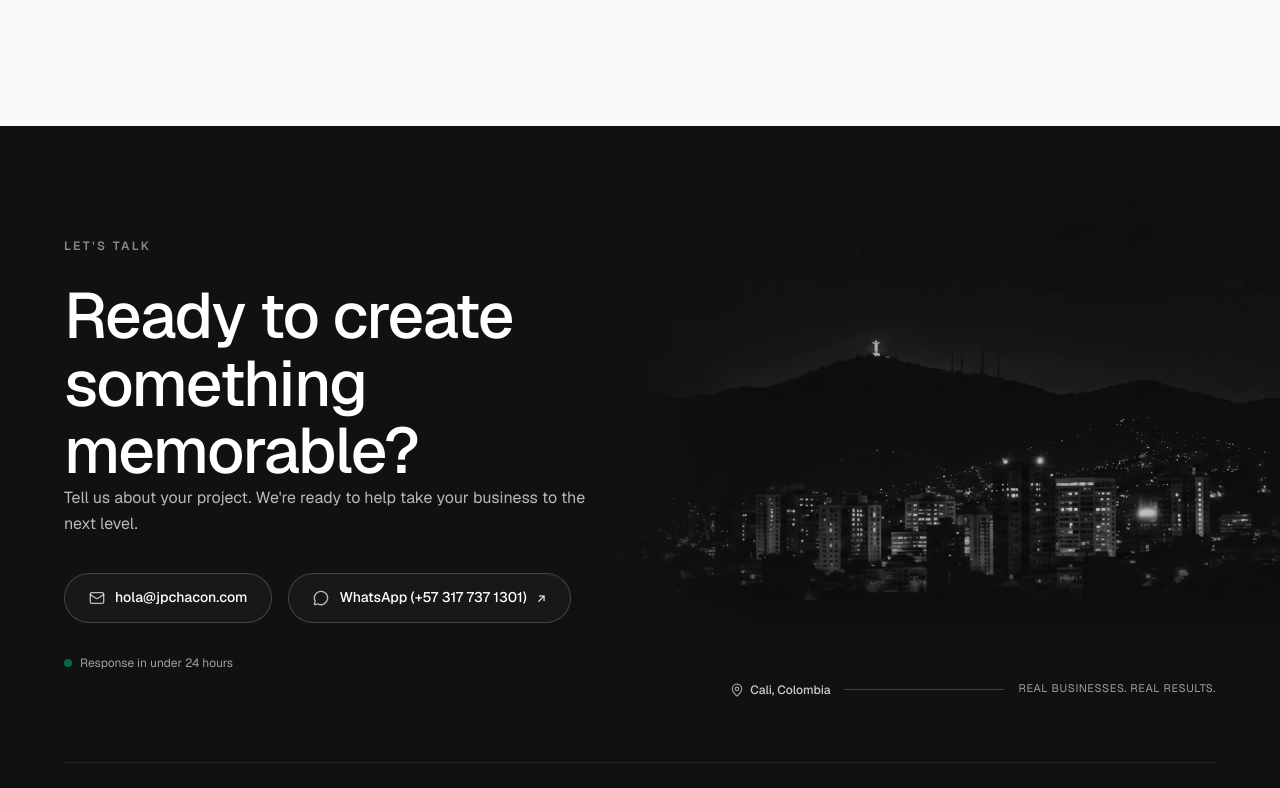
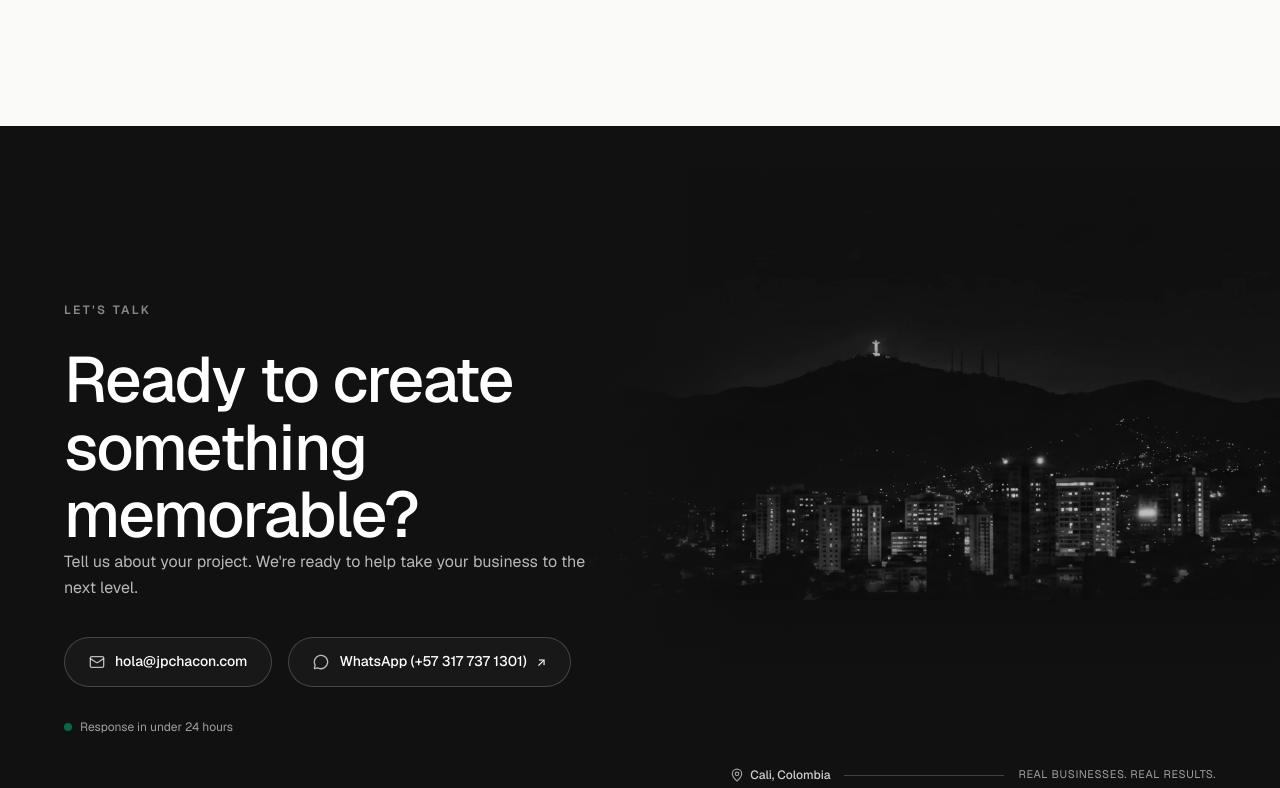
Before and after one commit to Juanpa571/portfolio, a React (Vite) app: page / in a window 1280 px wide. Shown: the part 5232-6020 px from the top of the page. Built offline with nearby package versions, Linux system fonts and the light colour scheme.

Commit message:
fix(footer): lower hero content to equalize vertical spacing above and below

```diff
--- a/src/components/layout/Footer.tsx
+++ b/src/components/layout/Footer.tsx
@@ -74,15 +74,15 @@ export const Footer: React.FC = () => {
       </div>
 
       {/* Expanded Container with reduced side margins to give monumental breathing room */}
-      <div className="w-full max-w-[1760px] mx-auto px-6 sm:px-10 lg:px-14 xl:px-16 2xl:px-20 pt-16 sm:pt-20 lg:pt-24 pb-8 flex flex-col justify-between relative z-10">
+      <div className="w-full max-w-[1760px] mx-auto px-6 sm:px-10 lg:px-14 xl:px-16 2xl:px-20 pt-20 sm:pt-24 lg:pt-28 pb-8 flex flex-col justify-between relative z-10">
 
         {/* ========================================================
             PART 1: HERO ZONE (Split: Left Copy + Right Panoramic Night City)
             ======================================================== */}
-        <div className="relative min-h-[460px] lg:min-h-[500px] xl:min-h-[540px] flex flex-col justify-between pb-12 sm:pb-14 lg:pb-16">
+        <div className="relative flex flex-col justify-between pt-4 sm:pt-6 lg:pt-8 pb-8 sm:pb-10 lg:pb-12">
 
           {/* Upper Content Row: Left Hero Copy */}
-          <div className="relative z-10 w-full lg:w-[48%] xl:w-[46%] 2xl:w-[44%] flex flex-col items-start justify-center space-y-6 sm:space-y-7 pt-2 lg:pt-4">
+          <div className="relative z-10 w-full lg:w-[48%] xl:w-[46%] 2xl:w-[44%] flex flex-col items-start justify-center space-y-6 sm:space-y-7 pt-4 sm:pt-6 lg:pt-8">
 
             {/* Eyebrow */}
             <span className="text-[11px] sm:text-xs font-semibold tracking-[0.2em] text-white/50 uppercase font-sans">
@@ -154,7 +154,7 @@ export const Footer: React.FC = () => {
           </div>
 
           {/* Baseline Row: Orientation Line Lockup Matching Mockup Baseline */}
-          <div className="relative z-10 w-full flex items-center justify-between lg:justify-end gap-3.5 pt-6 lg:pt-0 text-xs font-sans text-white/70 select-none">
+          <div className="relative z-10 w-full flex items-center justify-between lg:justify-end gap-3.5 pt-6 sm:pt-8 lg:pt-8 text-xs font-sans text-white/70 select-none">
             <div className="flex items-center gap-1.5 shrink-0 text-white/80">
               <MapPin className="w-3.5 h-3.5 text-white/60" />
               <span className="font-medium text-[11px] sm:text-xs">Cali, Colombia</span>
```
